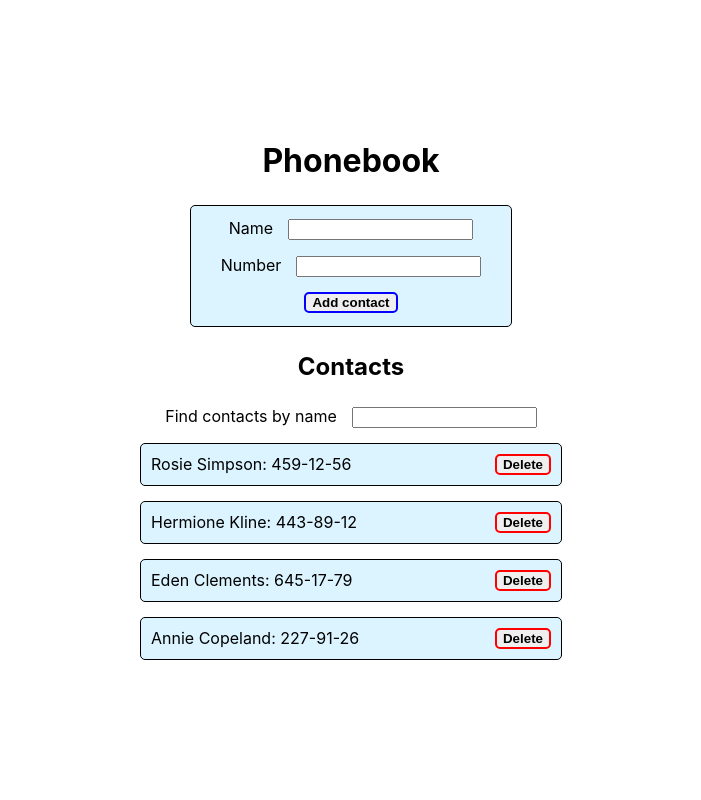
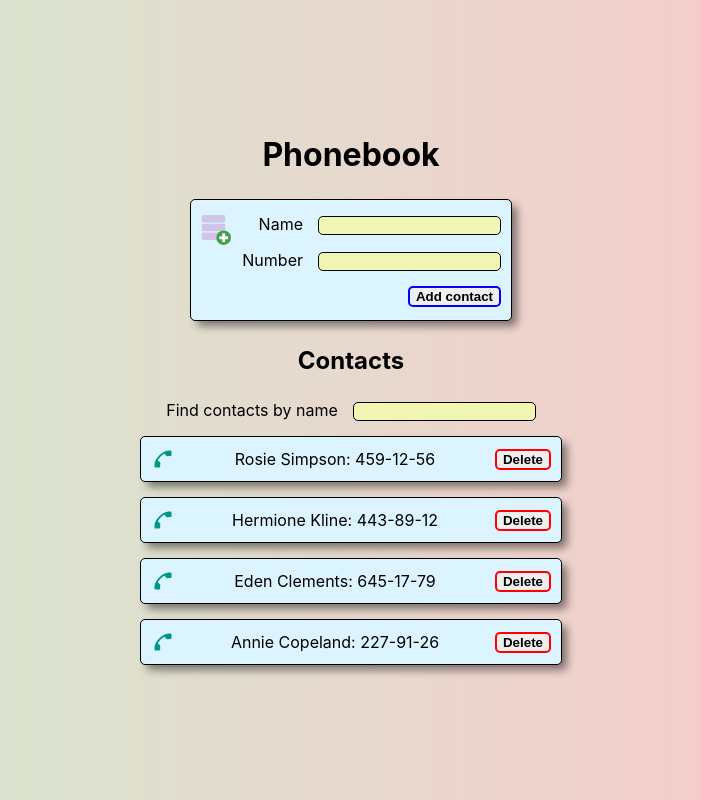
Before and after one commit to Stylize-K/goit-react-hw-02-phonebook, a React (Create React App) app: page / in a window 1280 px wide. Shown: the whole page, without its empty margins (289-990 px from the left). Built offline with nearby package versions, Linux system fonts and the light colour scheme.

Commit message:
Add icons and some styles

```diff
--- a/src/components/ContactForm/ContactForm.jsx
+++ b/src/components/ContactForm/ContactForm.jsx
@@ -1,6 +1,7 @@
 import { Component } from 'react';
 import PropTypes from 'prop-types';
 import css from './ContactForm.module.css';
+import { FcAddDatabase } from 'react-icons/fc';
 
 export class ContactForm extends Component {
   state = {
@@ -27,6 +28,7 @@ export class ContactForm extends Component {
   render() {
     return (
       <form className={css.form_wrapper} onSubmit={this.handleSubmit}>
+        <FcAddDatabase size={'35px'} className={css.icon} />
         <label className={css.label}>
           Name
           <input
--- a/src/components/ContactForm/ContactForm.module.css
+++ b/src/components/ContactForm/ContactForm.module.css
@@ -1,15 +1,19 @@
 .form_wrapper {
+  position: relative;
   width: 300px;
   height: 100px;
   display: flex;
   flex-direction: column;
   justify-content: center;
-  align-items: center;
+  align-items: flex-end;
   gap: 15px;
   border: 1px solid black;
   padding: 10px;
   border-radius: 5px;
   background-color: #dbf4ff;
+  box-shadow: 6px 6px 9px -1px rgba(0, 0, 0, 0.47);
+  -webkit-box-shadow: 6px 6px 9px -1px rgba(0, 0, 0, 0.47);
+  -moz-box-shadow: 6px 6px 9px -1px rgba(0, 0, 0, 0.47);
 }
 
 .label {
@@ -17,6 +21,9 @@
 
 .input {
   margin-left: 15px;
+  border-radius: 5px;
+  background-color: #f1f5b4;
+  border: 1px solid black;
 }
 .button_add {
   cursor: pointer;
@@ -34,3 +41,9 @@
   color: white;
   border-radius: 5px;
 }
+
+.icon {
+  position: absolute;
+  top: 10px;
+  left: 5px;
+}
--- a/src/components/ContactListItem/ContactListItem.jsx
+++ b/src/components/ContactListItem/ContactListItem.jsx
@@ -1,9 +1,11 @@
 import PropTypes from 'prop-types';
 import css from './ContactListItem.module.css';
+import { FcPhone } from 'react-icons/fc';
 
 export const ContactListItem = ({ contact, onDeleteContact }) => {
   return (
     <li className={css.list_item} key={contact.id}>
+      <FcPhone size={'1.5em'} />
       {contact.name}: {contact.number}
       <button
         className={css.button_delete}
@@ -17,10 +19,10 @@ export const ContactListItem = ({ contact, onDeleteContact }) => {
 };
 
 ContactListItem.propTypes = {
-  contact: PropTypes.shape(
-    { id: PropTypes.string.isRequired },
-    { name: PropTypes.string.isRequired },
-    { number: PropTypes.string.isRequired }
-  ),
+  contact: PropTypes.shape({
+    id: PropTypes.string.isRequired,
+    name: PropTypes.string.isRequired,
+    number: PropTypes.string.isRequired,
+  }).isRequired,
   onDeleteContact: PropTypes.func.isRequired,
 };
--- a/src/components/ContactListItem/ContactListItem.module.css
+++ b/src/components/ContactListItem/ContactListItem.module.css
@@ -8,6 +8,16 @@
   width: 400px;
   border-radius: 5px;
   background-color: #dbf4ff;
+  box-shadow: 6px 6px 9px -1px rgba(0, 0, 0, 0.47);
+  -webkit-box-shadow: 6px 6px 9px -1px rgba(0, 0, 0, 0.47);
+  -moz-box-shadow: 6px 6px 9px -1px rgba(0, 0, 0, 0.47);
+  transition: scale 50ms;
+}
+
+.list_item:hover,
+.list_item:focus {
+  scale: 1.02;
+  font-weight: 500;
 }
 
 .button_delete {
--- a/src/components/Filter/Filter.module.css
+++ b/src/components/Filter/Filter.module.css
@@ -4,4 +4,7 @@
 
 .input {
   margin-left: 15px;
+  border-radius: 5px;
+  background-color: #f1f5b4;
+  border: 1px solid black;
 }
--- a/src/index.css
+++ b/src/index.css
@@ -7,6 +7,7 @@ body {
     sans-serif;
   -webkit-font-smoothing: antialiased;
   -moz-osx-font-smoothing: grayscale;
+  background: linear-gradient(90deg, #cfecd0, #ffc5ca);
 }
 
 code {
```
